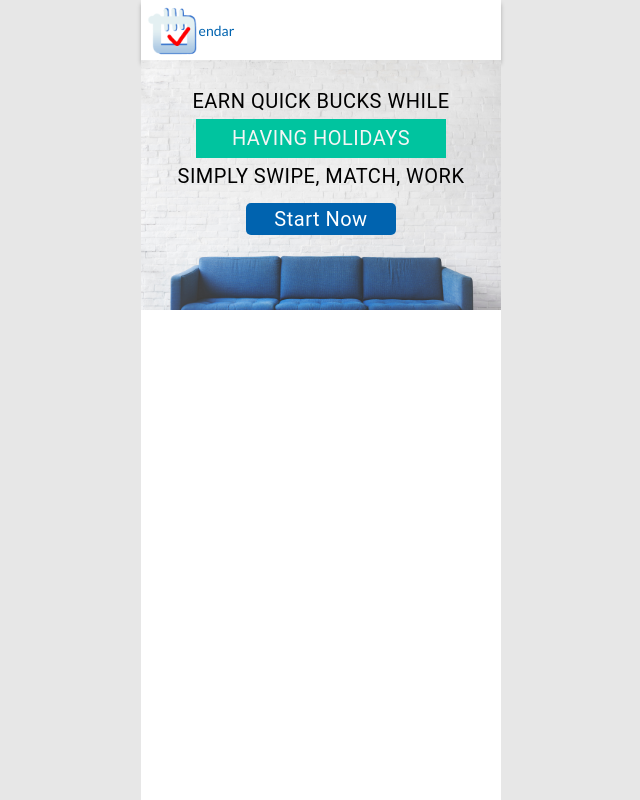
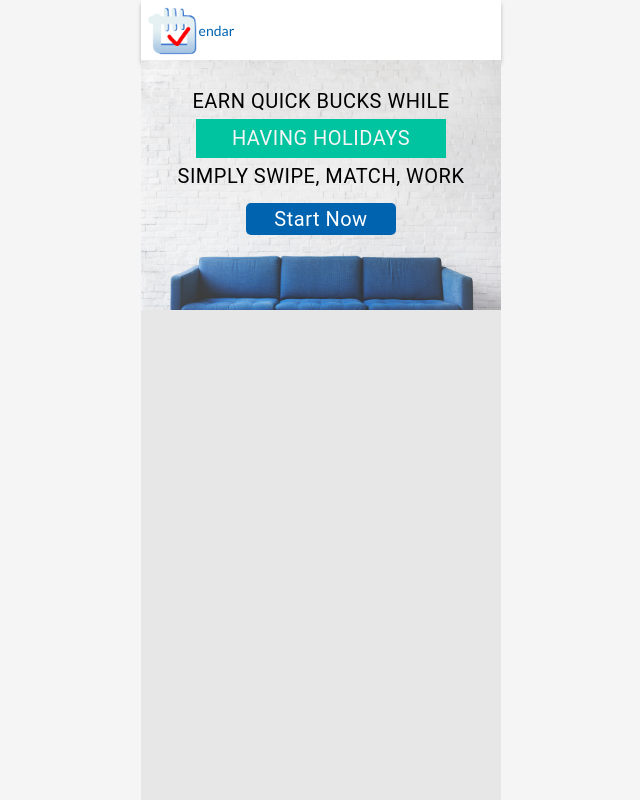
Before and after one commit to Qwetuo/lendar-ui, a React (Create React App) app: page / in a window 1280 px wide. Shown: the whole page, without its empty margins (319-959 px from the left). Built offline with nearby package versions, Linux system fonts and the light colour scheme.

Commit message:
changed background colours

```diff
--- a/src/App.js
+++ b/src/App.js
@@ -7,13 +7,13 @@ const styles = {
   background: {
     height: "100vh",
     width: "100vw",
-    backgroundColor: "#E7E7E7"
+    backgroundColor: "whitesmoke"
   },
   container: {
     minHeight: "100vh",
     width: "360px",
     margin: "auto",
-    backgroundColor: "white"
+    backgroundColor: "#E7E7E7"
   }
 };
 
--- a/src/components/NavBar.js
+++ b/src/components/NavBar.js
@@ -3,6 +3,7 @@ import Logo from "./Logo";
 
 const styles = {
   container: {
+    background: "white",
     maxHeight: "60px",
     padding: "0.4rem",
     boxShadow: "0px 4px 4px rgba(0, 0, 0, 0.25)"
```
